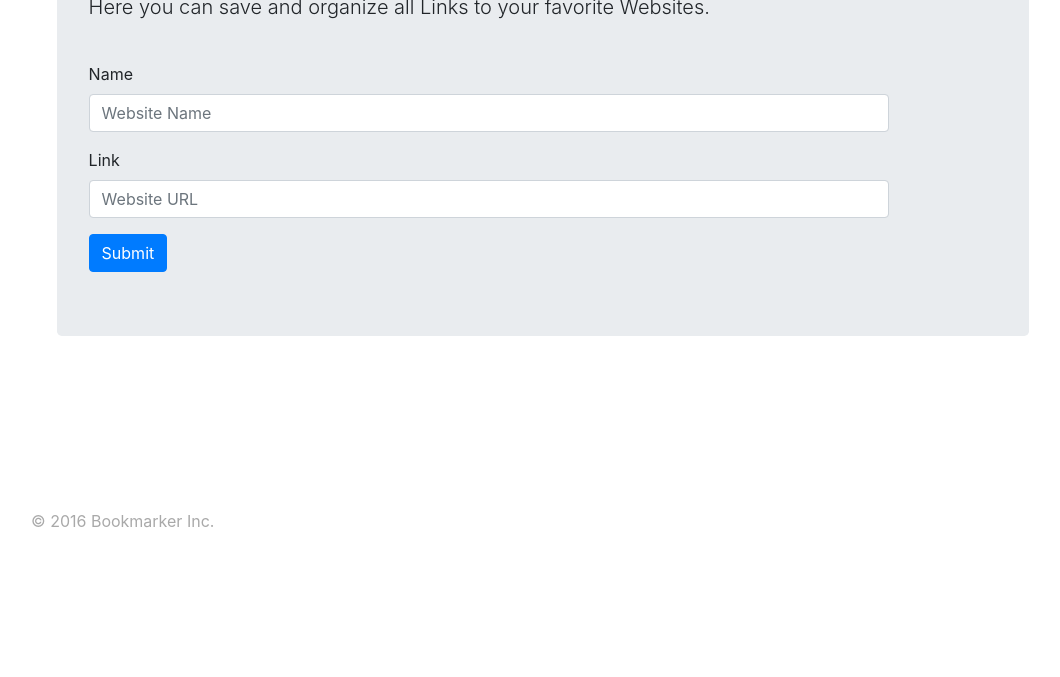
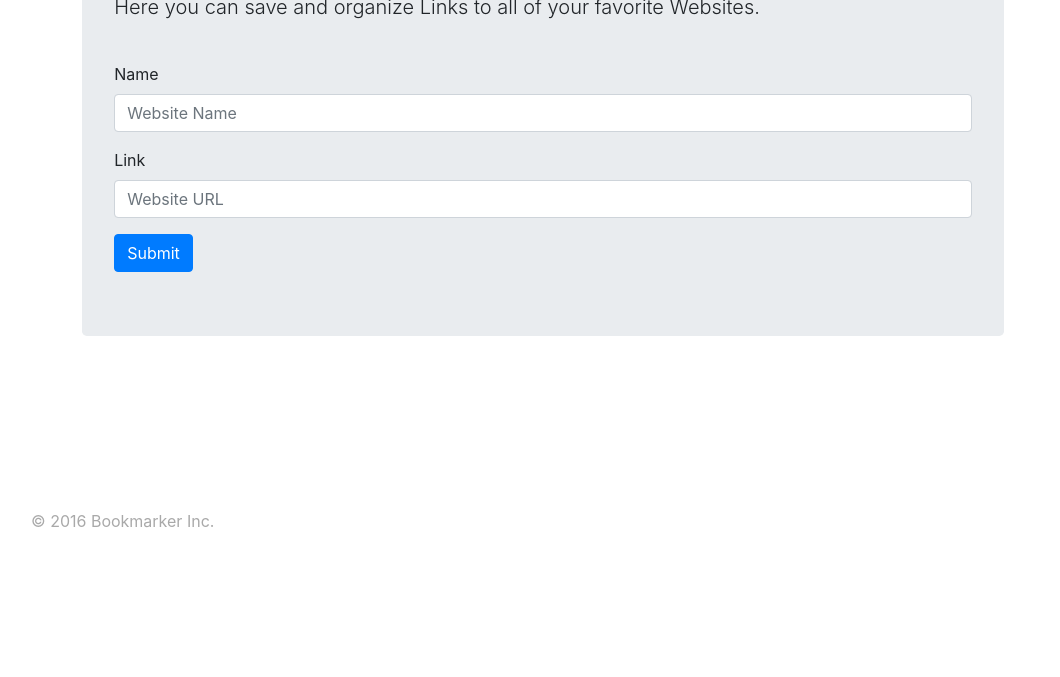
Before and after one commit to IvyXox/Basic-Bookmark-Application, a plain HTML site: page index.html in a window 1280 px wide. Shown: the part 141-818 px from the top of the page, without its empty margins (97-1157 px from the left). Drawn offline with Linux system fonts and the light colour scheme.

Commit message:
icon added

```diff
--- a/style.css
+++ b/css/style.css
@@ -1,8 +1,8 @@
 .shorter {
-    max-width: 800px;
+    max-width: 1000px;
 }
 .wrapper {
-    padding: 2% 5%;
+    padding: 3% 4%;
 }
 .footer {
     padding: 4%;
@@ -26,7 +26,7 @@
 }
 @media screen and (min-width: 1200px) {
     .wrapper {
-        padding: 1% 12%;
+        padding: 1% 14%;
     }
     .footer {
         padding: 10%
--- a/index.html
+++ b/index.html
@@ -5,14 +5,15 @@
         <meta name="viewport" content="width=device-width, initial-scale=1.0">
         <meta http-equiv="X-UA-Compatible" content="ie=edge">
         <title>Bookmarks</title>
-        <link rel="stylesheet" href="style.css" type="text/css">
+        <link rel="shortcut icon" type="image/x-icon" href="favicon.ico"/>
+        <link rel="stylesheet" href="css/style.css" type="text/css">
         <link rel="stylesheet" href="css/bootstrap.min.css">
     </head>
     <body>
         <div class="wrapper">
             <div class="jumbotron">
                 <h1>Bookmark your favorite Sites</h1>
-                <p class="lead">Here you can save and organize all Links to your favorite Websites.</p>
+                <p class="lead">Here you can save and organize Links to all of your favorite Websites.</p>
                 <br/>
                 <form id="myForm">
                     <div class="form-group shorter">
```
Also changed, not shown: favicon.ico (added).
